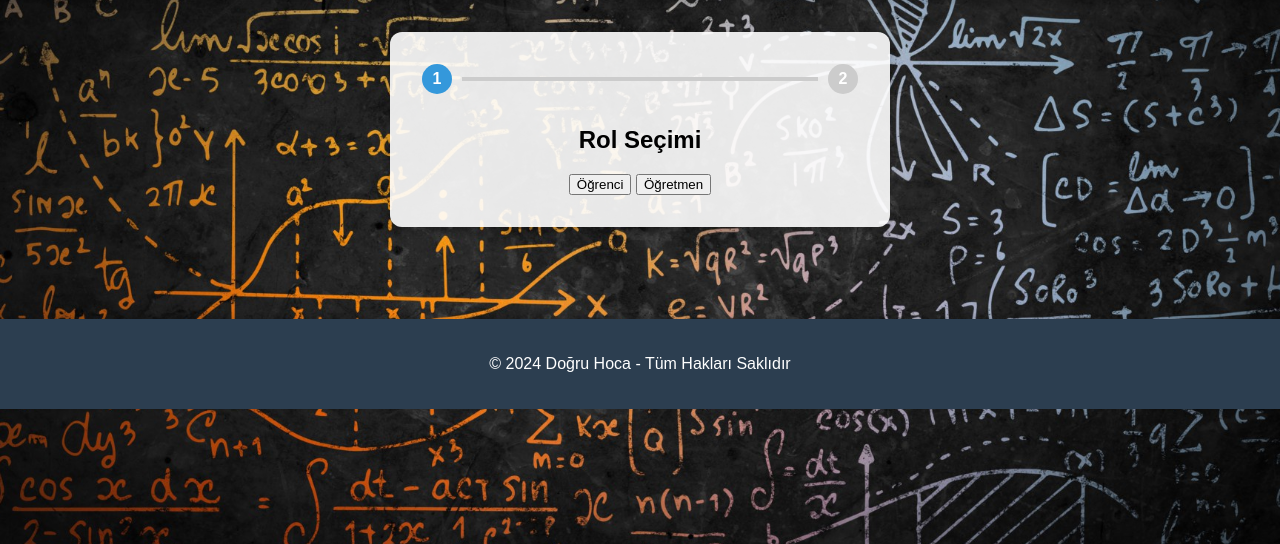
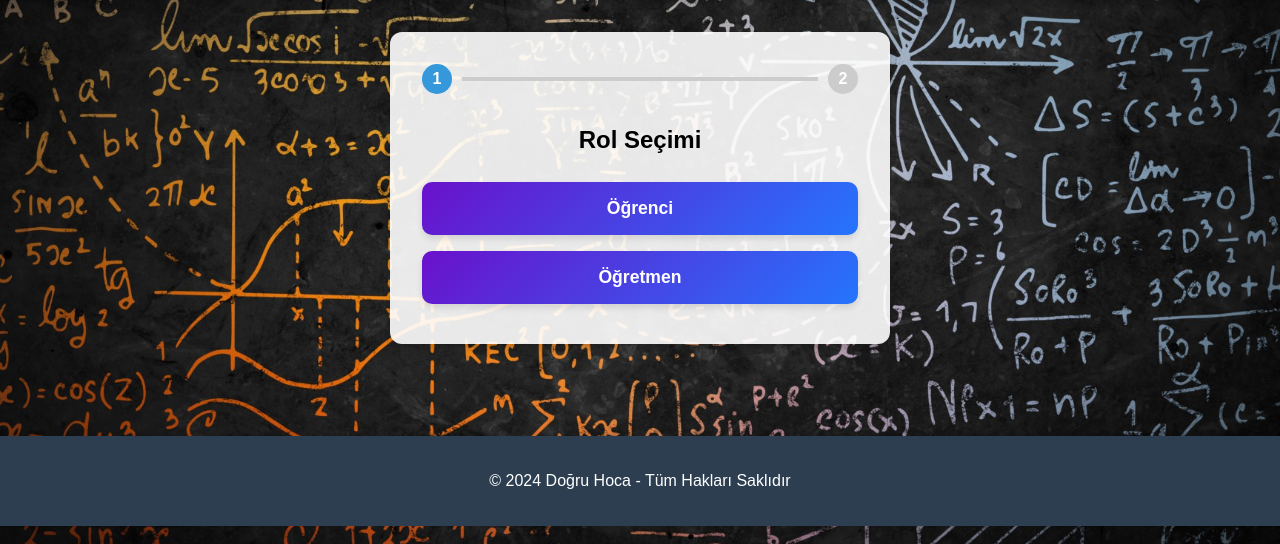
Before and after one commit to Abdullah497dk/cursorai, a Flask app: page /register in a window 1280 px wide. Shown: the part 181-725 px from the top of the page. Run offline with Flask 3, Linux system fonts and the light colour scheme.

Commit message:
registerdeki butonlarin desgni duzenlendi

```diff
--- a/admin/static/styleforms.css
+++ b/admin/static/styleforms.css
@@ -192,6 +192,84 @@ form p a:hover {
 	background-color: #3498db;
 }
 
+
+/* General button styling */
+button {
+	background-color: #3498db;
+	color: white;
+	border: none;
+	padding: 0.8rem 1.5rem;
+	border-radius: 8px;
+	cursor: pointer;
+	font-size: 1rem;
+	font-weight: bold;
+	transition: all 0.3s ease;
+	box-shadow: 0 4px 6px rgba(0, 0, 0, 0.1);
+}
+
+button:hover {
+	background-color: #2980b9;
+	transform: translateY(-2px);
+	box-shadow: 0 6px 8px rgba(0, 0, 0, 0.15);
+}
+
+button:active {
+	transform: translateY(0);
+	box-shadow: 0 4px 6px rgba(0, 0, 0, 0.1);
+}
+
+/* Role selection buttons */
+#step1 button {
+	width: 100%; /* Make buttons take full width */
+	margin: 0.5rem 0;
+	padding: 1rem;
+	background: linear-gradient(135deg, #6a11cb, #2575fc);
+	color: white;
+	font-size: 1.1rem;
+	font-weight: bold;
+	border: none;
+	border-radius: 10px;
+	box-shadow: 0 4px 6px rgba(0, 0, 0, 0.1);
+	transition: all 0.3s ease;
+}
+
+#step1 button:hover {
+	background: linear-gradient(135deg, #5a0fbf, #1e63e6);
+	transform: translateY(-2px);
+	box-shadow: 0 6px 8px rgba(0, 0, 0, 0.15);
+}
+
+#step1 button:active {
+	transform: translateY(0);
+	box-shadow: 0 4px 6px rgba(0, 0, 0, 0.1);
+}
+
+/* Submit button styling */
+form button {
+	width: 100%; /* Make the submit button take full width */
+	padding: 1rem;
+	background: linear-gradient(135deg, #ff7e5f, #feb47b);
+	color: white;
+	font-size: 1.1rem;
+	font-weight: bold;
+	border: none;
+	border-radius: 10px;
+	box-shadow: 0 4px 6px rgba(0, 0, 0, 0.1);
+	transition: all 0.3s ease;
+}
+
+form button:hover {
+	background: linear-gradient(135deg, #ff6a4d, #fd9c6b);
+	transform: translateY(-2px);
+	box-shadow: 0 6px 8px rgba(0, 0, 0, 0.15);
+}
+
+form button:active {
+	transform: translateY(0);
+	box-shadow: 0 4px 6px rgba(0, 0, 0, 0.1);
+}
+
+
 /* Flash messages styling */
 .flashes {
 	margin-top: 1rem;
```
Also changed, not shown: static/css/styleforms.css (added).
